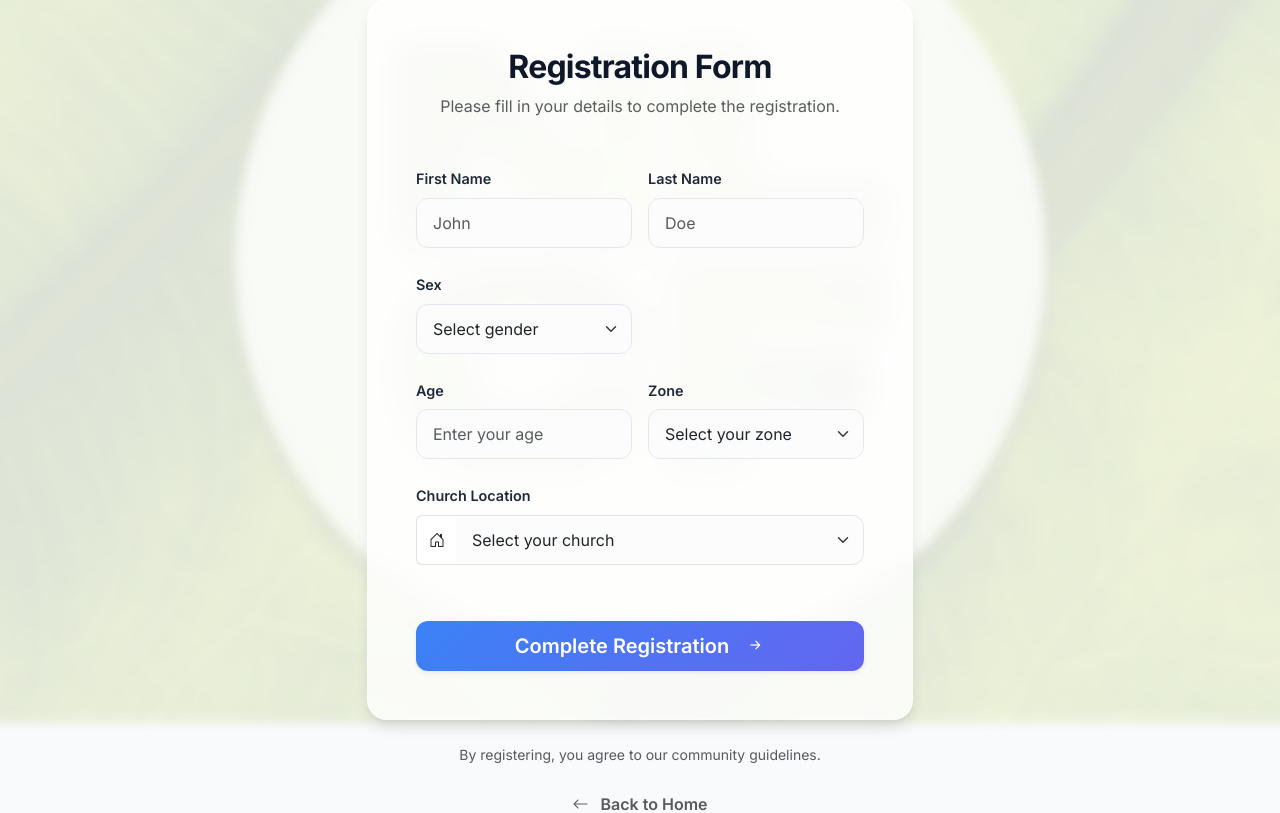
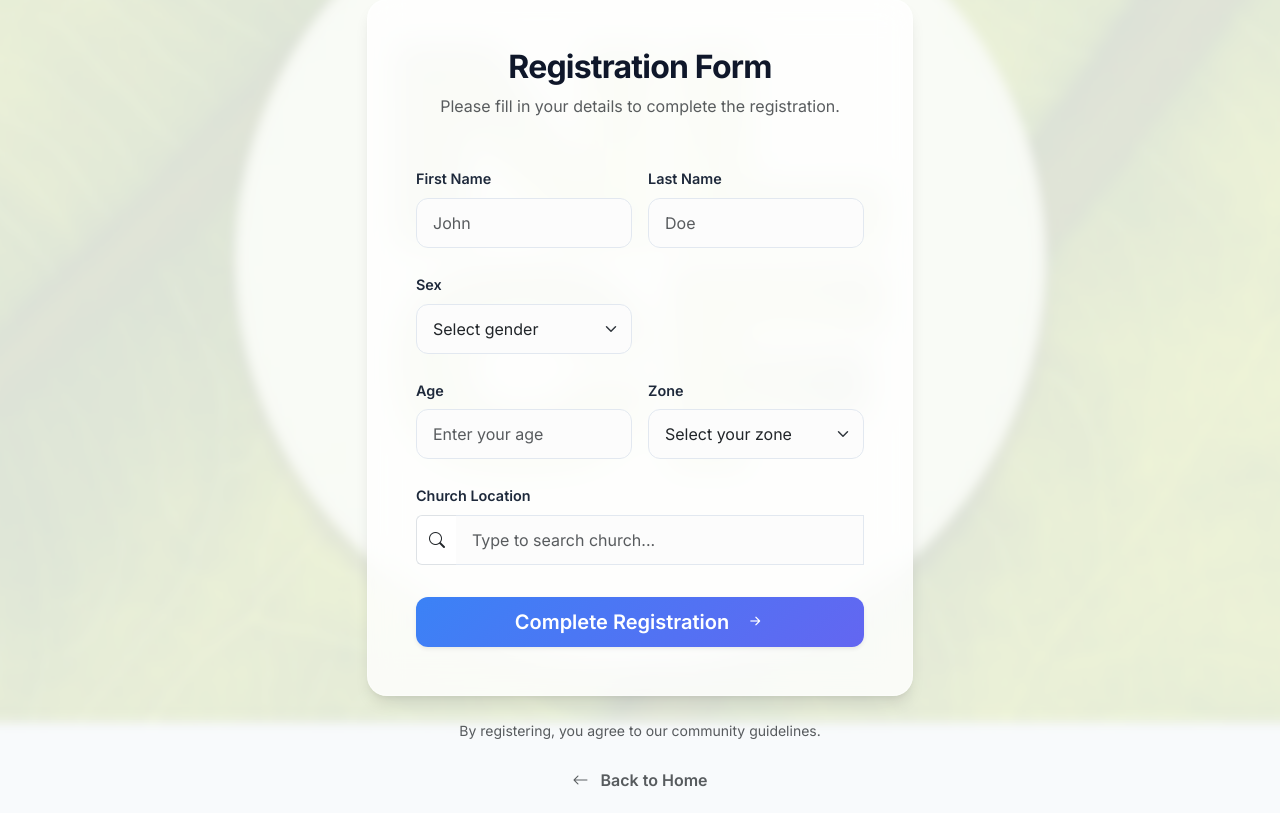
Before and after one commit to Bryzsx/registration-form, a Flask app: page /register in a window 1280 px wide. Shown: the part 119-932 px from the top of the page. Run offline with Flask 3, Linux system fonts and the light colour scheme; some libraries are stand-ins or nearby versions.

Commit message:
Add searchable dropdown for Church Location in registration form

```diff
--- a/templates/register.html
+++ b/templates/register.html
@@ -53,17 +53,22 @@
                         </div>
                     </div>
 
-                        <div class="mb-5">
-                            <label for="church_id" class="form-label">Church Location</label>
+                        <div class="mb-4 position-relative">
+                            <label for="church-search" class="form-label">Church Location</label>
                             <div class="input-group">
-                                <span class="input-group-text bg-white border-end-0"><i class="bi bi-house-door"></i></span>
-                                <select class="form-select border-start-0" id="church_id" name="church_id" required>
-                                    <option value="" selected disabled>Select your church</option>
-                                    {% for church in churches %}
-                                        <option value="{{ church.id }}">{{ church.name }}</option>
-                                    {% endfor %}
-                                </select>
+                                <span class="input-group-text bg-white border-end-0"><i class="bi bi-search"></i></span>
+                                <input type="text" class="form-control border-start-0" id="church-search" placeholder="Type to search church..." autocomplete="off" required>
+                                <button type="button" class="btn btn-outline-secondary d-none" id="clear-search" style="border-left: none;"><i class="bi bi-x"></i></button>
                             </div>
+                            <select class="d-none" id="church_id" name="church_id" required>
+                                <option value="" selected disabled>Select your church</option>
+                                {% for church in churches %}
+                                    <option value="{{ church.id }}">{{ church.name }}</option>
+                                {% endfor %}
+                            </select>
+                            <div class="list-group mt-1 shadow-sm d-none" id="church-list" style="max-height: 200px; overflow-y: auto; z-index: 1000;">
+                            </div>
+                            <input type="hidden" id="selected-church-id" name="church_id" required>
                         </div>
 
                     <div class="d-grid pt-2">
@@ -86,4 +91,79 @@
 {% endblock %}
 
 {% block scripts %}
+<script>
+    const churches = [
+        {% for church in churches %}
+            { id: '{{ church.id }}', name: '{{ church.name }}' },
+        {% endfor %}
+    ];
+
+    const searchInput = document.getElementById('church-search');
+    const churchList = document.getElementById('church-list');
+    const clearBtn = document.getElementById('clear-search');
+    const selectedChurchId = document.getElementById('selected-church-id');
+
+    function renderList(items) {
+        churchList.innerHTML = '';
+        if (items.length === 0) {
+            churchList.classList.add('d-none');
+            return;
+        }
+
+        churchList.classList.remove('d-none');
+        items.forEach(church => {
+            const btn = document.createElement('button');
+            btn.type = 'button';
+            btn.className = 'list-group-item list-group-item-action';
+            btn.textContent = church.name;
+            btn.onclick = () => {
+                searchInput.value = church.name;
+                selectedChurchId.value = church.id;
+                selectedChurchId.setAttribute('required', 'required');
+                churchList.classList.add('d-none');
+                clearBtn.classList.remove('d-none');
+                searchInput.classList.remove('is-invalid');
+            };
+            churchList.appendChild(btn);
+        });
+    }
+
+    searchInput.addEventListener('input', (e) => {
+        const query = e.target.value.toLowerCase();
+        clearBtn.classList.toggle('d-none', !query);
+
+        if (query.length === 0) {
+            churchList.classList.add('d-none');
+            selectedChurchId.value = '';
+            selectedChurchId.removeAttribute('required');
+            return;
+        }
+
+        const filtered = churches.filter(c => c.name.toLowerCase().includes(query));
+        renderList(filtered);
+    });
+
+    clearBtn.addEventListener('click', () => {
+        searchInput.value = '';
+        selectedChurchId.value = '';
+        selectedChurchId.removeAttribute('required');
+        churchList.classList.add('d-none');
+        clearBtn.classList.add('d-none');
+        searchInput.focus();
+    });
+
+    document.addEventListener('click', (e) => {
+        if (!searchInput.contains(e.target) && !churchList.contains(e.target)) {
+            churchList.classList.add('d-none');
+        }
+    });
+
+    document.querySelector('form').addEventListener('submit', (e) => {
+        if (!selectedChurchId.value) {
+            e.preventDefault();
+            searchInput.classList.add('is-invalid');
+            searchInput.focus();
+        }
+    });
+</script>
 {% endblock %}
```
